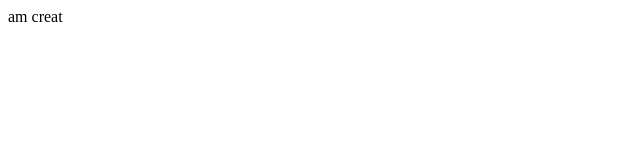
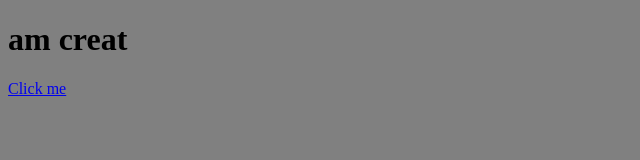
Before and after one commit to RaresOlarescu/js-rocket, a plain HTML site: page index.html in a window 1280 px wide. Shown: the whole page, without its empty margins (0-640 px from the left). Drawn offline with Linux system fonts and the light colour scheme.

Commit message:
an facut ceva misto!

```diff
--- /dev/null
+++ b/css/style.css
@@ -0,0 +1,3 @@
+body{
+	background-color: grey;
+}
--- a/index.html
+++ b/index.html
@@ -1,5 +1,13 @@
-am creat
-
-<script type="text/javascript">
-	console.log('Buna prieteni!')
-</script>
+<!DOCTYPE html>
+<html>
+<head>
+	<title>Js rocket</title>
+	<script type="text/javascript" src="js/script.js">
+	</script>
+	<link rel="stylesheet" type="text/css" href="css/style.css">
+</head>
+<body>
+	<h1>am creat</h1>
+	<a href="#" onclick="car.switchCar(true);">Click me</a>
+</body>
+</html>
--- /dev/null
+++ b/js/script.js
@@ -0,0 +1,28 @@
+var car = {
+	make: 'Mercedes',
+	type: 'S',
+	color: 'gri',
+	isTurnedOn: false,
+	numberOfWheels: 4,
+	seats: ['seat1',
+			'seat2',
+			'seat3',
+			 'seat4'
+	],
+	turnOn: function() {
+		this.isTurnedOn = true;
+	},
+	fly: function() {
+		alert('Fly');
+	},
+	switchCar: function (isOn) {
+		console.log('turn car ' + isOn);
+		if(isOn == true){
+			this.isTurnedOn = true;
+		}
+		else{
+			this.isTurnedOn = false;
+		}
+	}
+}
+console.log('Buna prieteni!')
```
Also changed, not shown: 1 other file.
